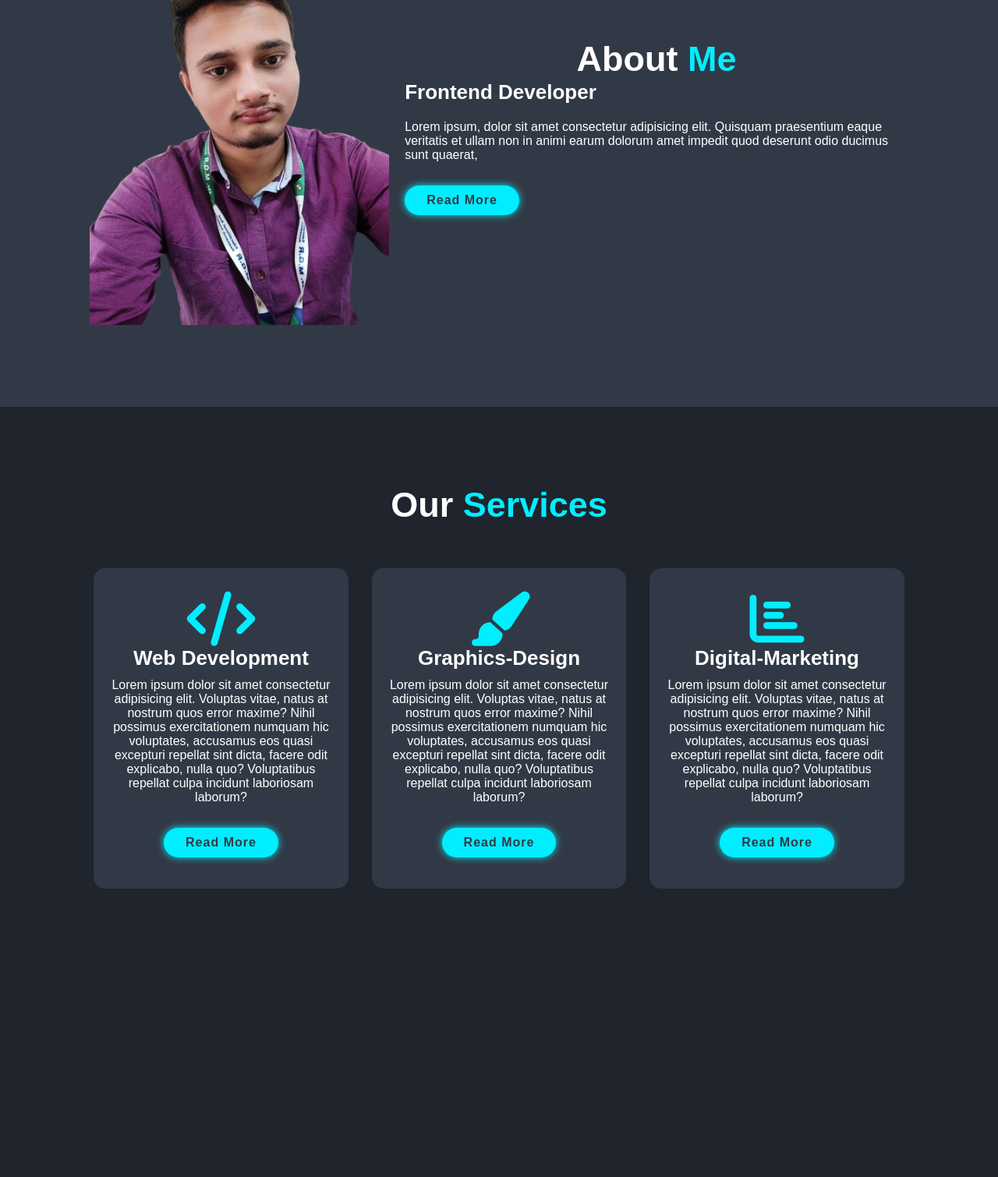
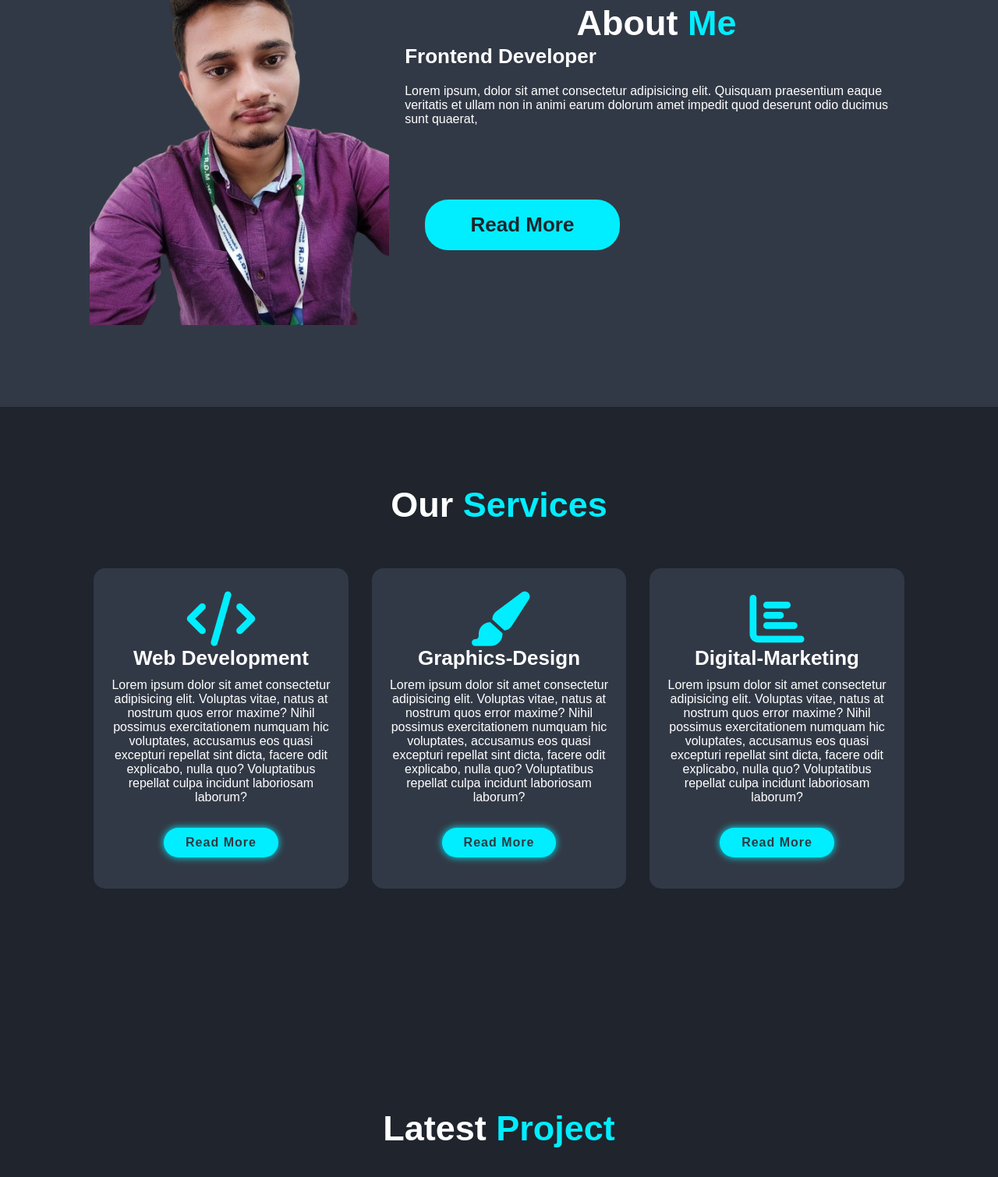
Before and after one commit to ayush766786/ayush-s-portfolio, a plain HTML site: page index.html in a window 1280 px wide. Shown: the part 1078-2588 px from the top of the page at 78% size. Before the commit the page ends 2400 px from the top, so only its background shows below. Drawn offline with Linux system fonts and the light colour scheme.

Commit message:
design button

```diff
--- a/index.html
+++ b/index.html
@@ -72,7 +72,7 @@
 
         Read More
       </a> -->
-      <button class="btn"> Read More</button>
+      <button class="btn1"> Read More</button>
     </div>
   </section>
 
@@ -108,6 +108,16 @@
     </div>
   </section>
 
+  <!-- Project section design -->
+   <section class="projects" id="projects">
+    <h2 class="heading">Latest <span>Project</span></h2>
+    <div class="project-container">
+      <div class="project-box">
+        <img src="" alt="">
+      </div>
+    </div>
+   </section>
+
   <script src="script.js"></script>
 </body>
 
--- a/style.css
+++ b/style.css
@@ -319,6 +319,25 @@ span {
   margin: 2rem 0 3rem;
 }
 
+.btn1{
+  width: 250px;
+  height: 65px;
+  font-size: 26px;
+  font-weight: bold;
+  border: none;
+  margin: 10% 0% 0% 4%;
+  background:var(--main-color);
+  /* background-color: #000; */
+  color: var(--bg-color);
+  transition: all ease 0.5s;
+  border-radius: 3rem;
+}
+.btn1:hover{
+  -webkit-box-reflect: below 1px linear-gradient(transparent,var(--bg-color));
+  box-shadow: 0 0 5px var(--main-color),0 0 5px var(--main-color),0 0 5px var(--main-color),0 0 5px var(--main-color);
+  cursor: pointer;
+}
+
 /* Services-Section-Design */
 
 .services h2 {
```
